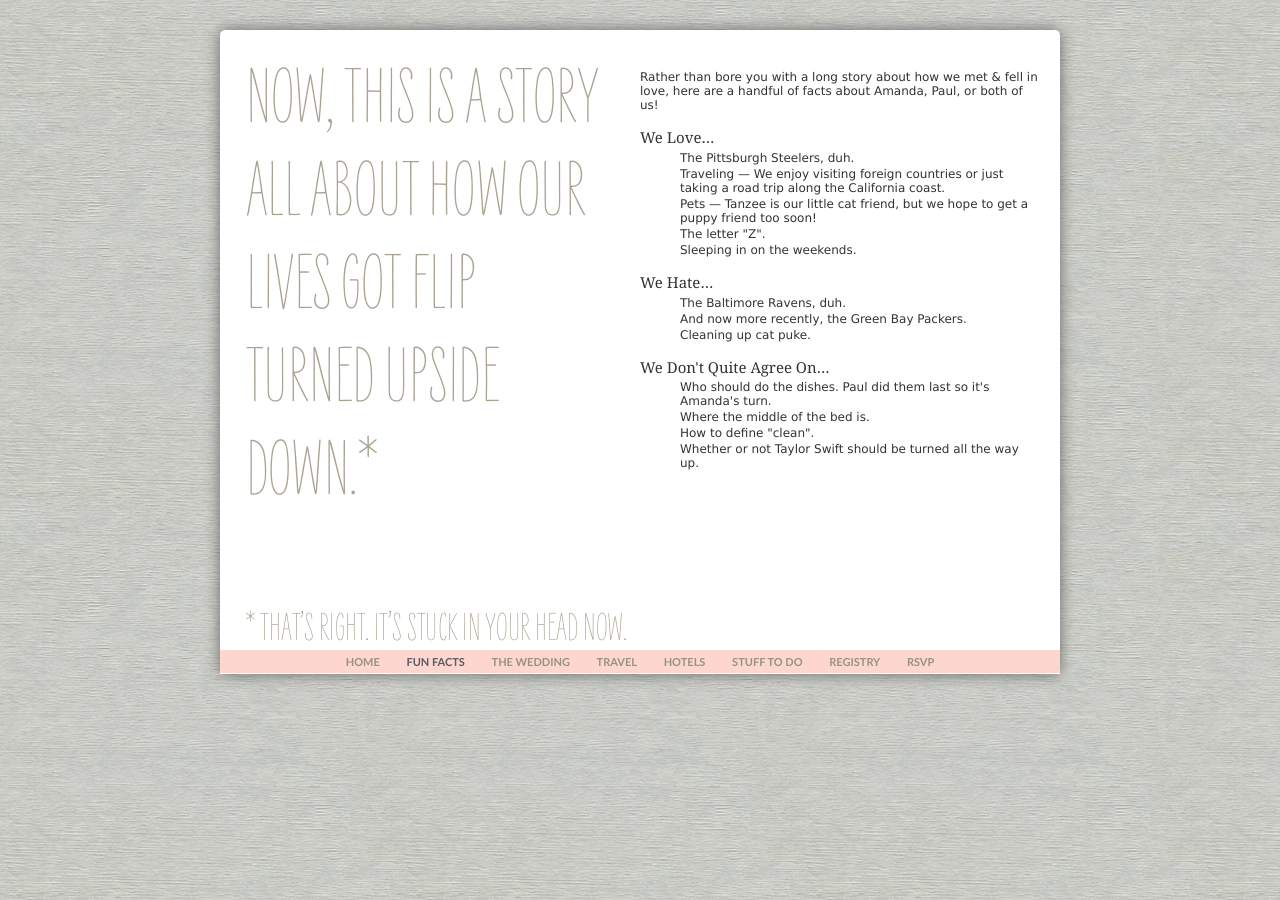
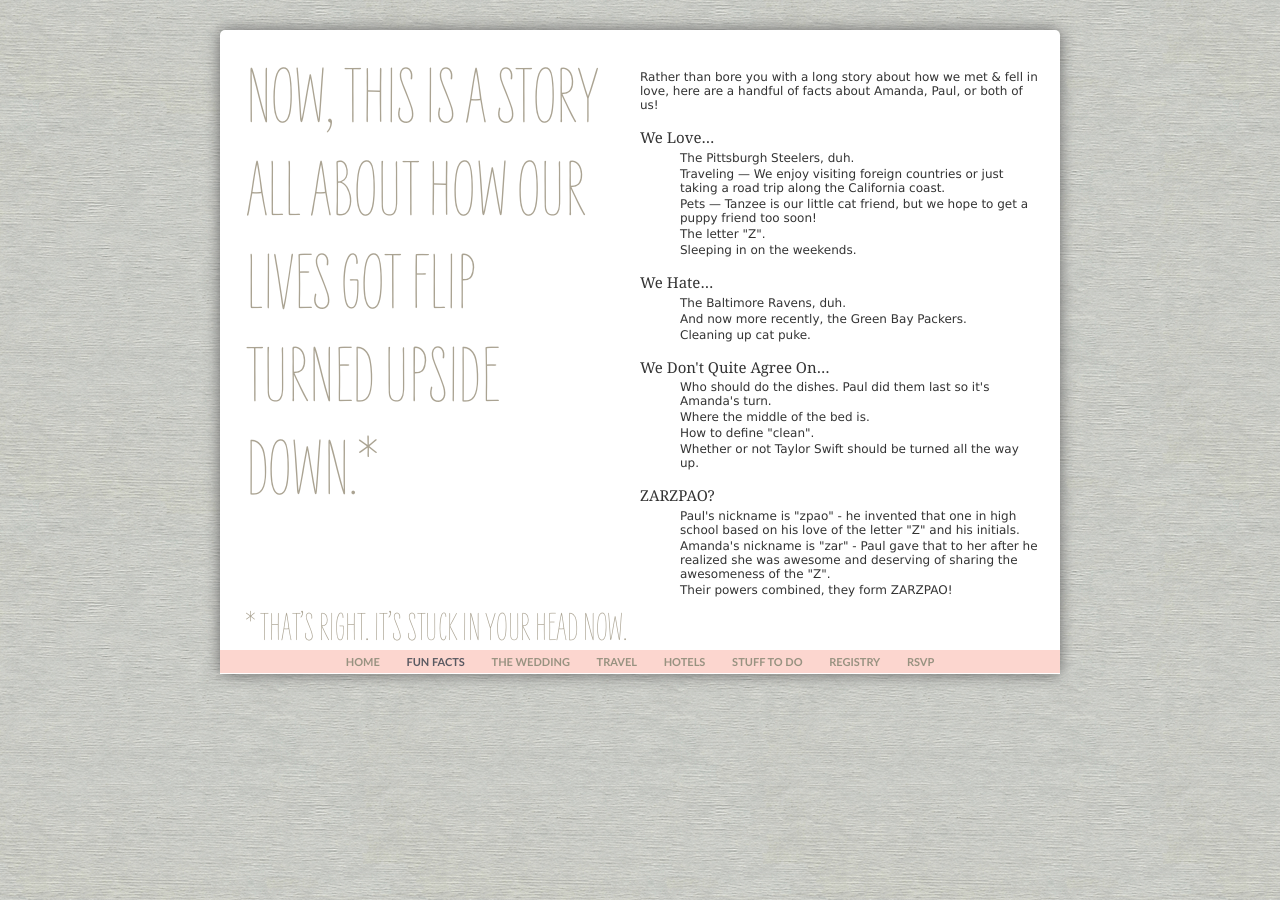
Before and after one commit to zpao/zarzpao.com, a Jekyll site: the page built from funfacts.html, in a window 1280 px wide. Built offline with Jekyll 4.4.1, drawn with Linux system fonts in a browser that asks for light colours.

Commit message:
explain zarzpao somewhere

```diff
--- a/funfacts.html
+++ b/funfacts.html
@@ -36,5 +36,11 @@ title: Fun Facts
       <li>How to define "clean".</li>
       <li>Whether or not Taylor Swift should be turned all the way up.</li>
     </ul>
+
+    <h3>ZARZPAO?</h3>
+    <ul>
+      <li>Paul's nickname is "zpao" - he invented that one in high school based on his love of the letter "Z" and his initials.</li>
+      <li>Amanda's nickname is "zar" - Paul gave that to her after he realized she was awesome and deserving of sharing the awesomeness of the "Z".</li>
+      <li>Their powers combined, they form ZARZPAO!</li>
   </div>
 </article>
```
